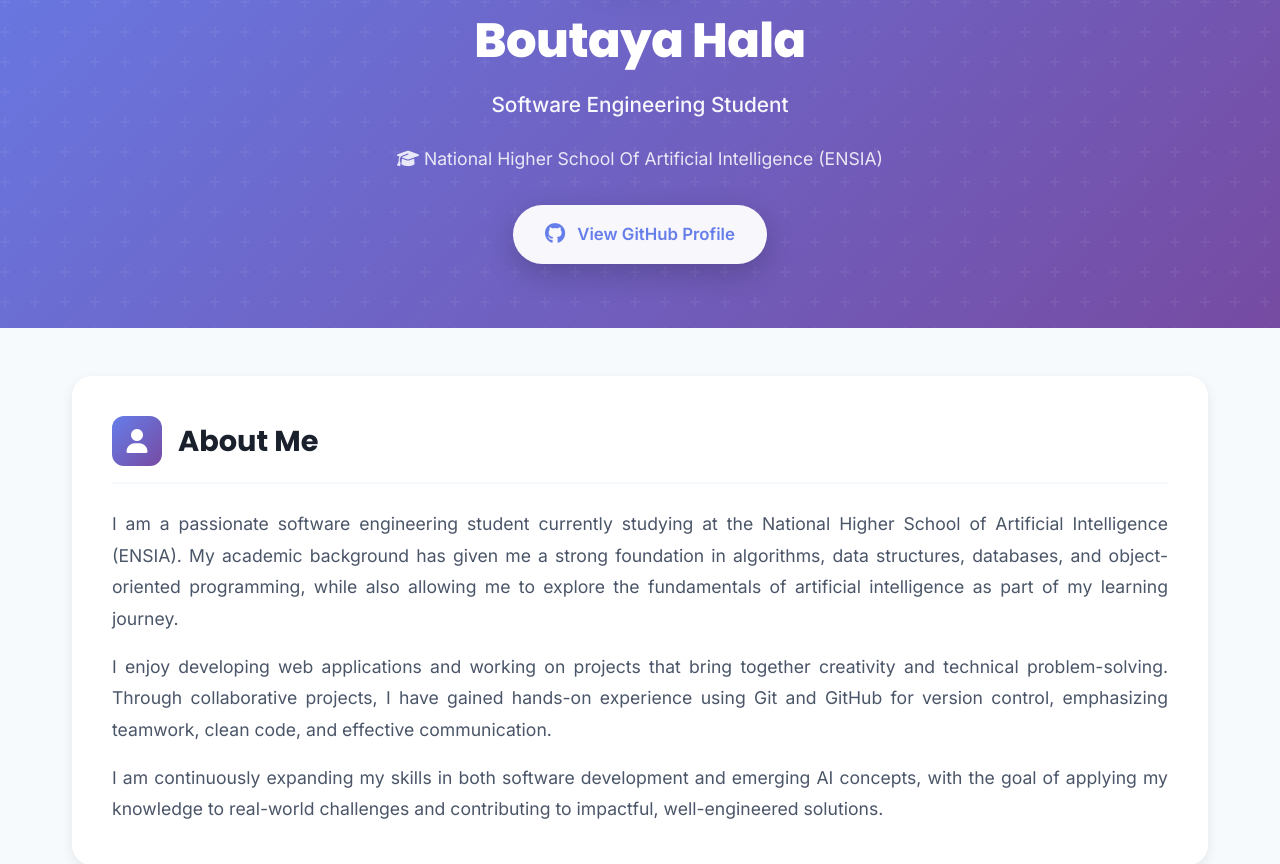
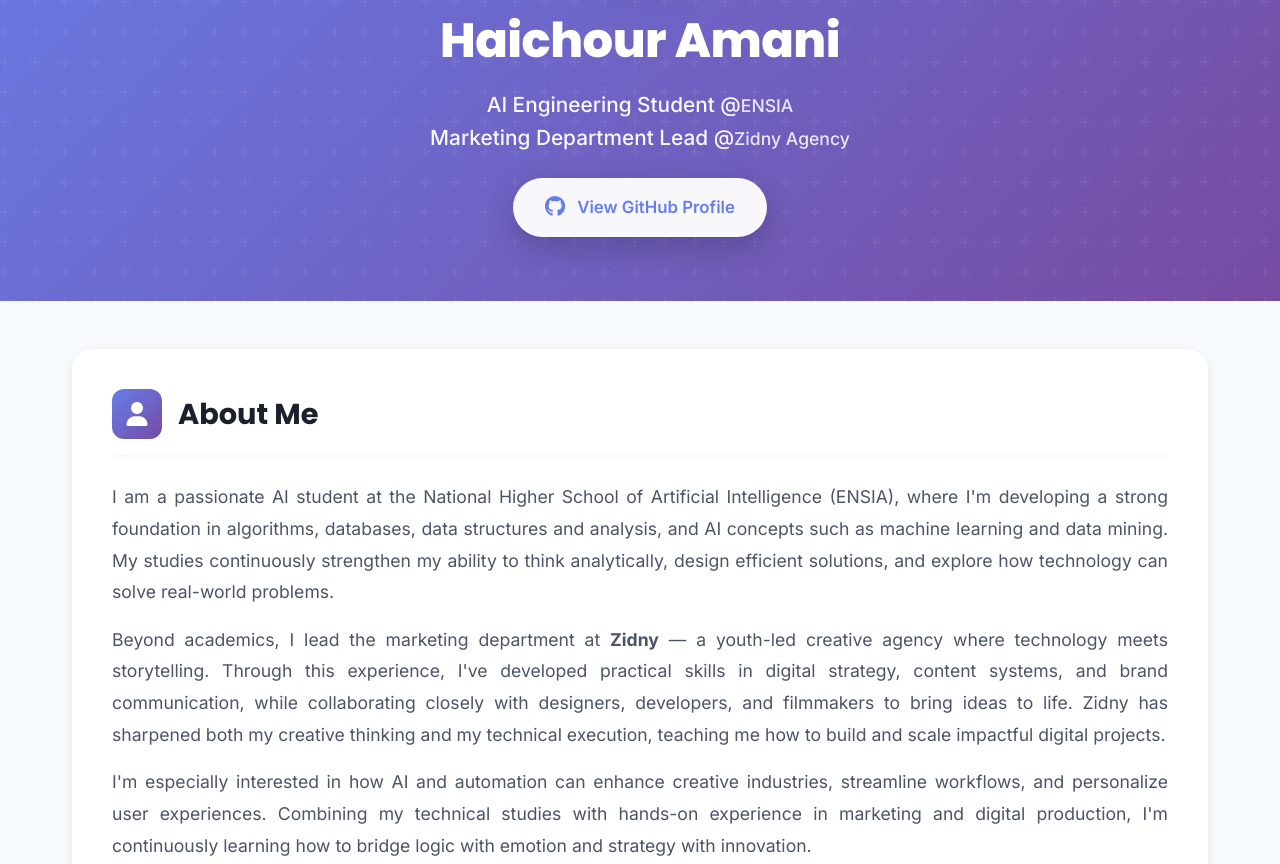
Before and after one commit to yahyaMMD/team-portfolio-project, a plain HTML site: page pages/haichour-amani.html in a window 1280 px wide. Shown: the part 273-1137 px from the top of the page. Drawn offline with Linux system fonts and the light colour scheme.

Commit message:
Update haichour-amani.html

```diff
--- a/pages/haichour-amani.html
+++ b/pages/haichour-amani.html
@@ -515,14 +515,14 @@
         <div class="profile-image-container">
           <i class="fas fa-user-circle"></i>
         </div>
-        <h1>Boutaya Hala</h1>
-        <p class="role">Software Engineering Student</p>
-        <p class="institution">
-          <i class="fas fa-graduation-cap"></i> National Higher School Of
-          Artificial Intelligence (ENSIA)
+        <h1>Haichour Amani</h1>
+<p class="role">
+  AI Engineering Student @<span class="institution">ENSIA</span> <br>
+  Marketing Department Lead @<span class="institution">Zidny Agency</span>
 </p>
+
         <a
-          href="https://github.com/hallaboutaya"
+          href="https://github.com/amanihaichour"
           target="_blank"
           rel="noopener noreferrer"
           class="github-link"
@@ -547,26 +547,26 @@
           </div>
           <div class="about-text">
           <p>
-              I am a passionate software engineering student currently studying
-              at the National Higher School of Artificial Intelligence (ENSIA).
-              My academic background has given me a strong foundation in
-              algorithms, data structures, databases, and object-oriented
-              programming, while also allowing me to explore the fundamentals of
-              artificial intelligence as part of my learning journey.
+           I am a passionate AI student at the National Higher School of Artificial Intelligence
+           (ENSIA), where I'm developing a strong foundation in algorithms, databases, data structures and analysis,
+           and AI concepts such as machine learning and data mining. My studies continuously
+           strengthen my ability to think analytically, design efficient solutions, and explore how
+           technology can solve real-world problems.
           </p>
           <p>
-              I enjoy developing web applications and working on projects that
-              bring together creativity and technical problem-solving. Through
-              collaborative projects, I have gained hands-on experience using
-              Git and GitHub for version control, emphasizing teamwork, clean
-              code, and effective communication.
+          Beyond academics, I lead the marketing department at <strong>Zidny</strong> — a youth-led creative agency where technology meets storytelling.
+          Through this experience, I've developed practical skills in digital strategy,
+          content systems, and brand communication, while collaborating closely with designers,
+          developers, and filmmakers to bring ideas to life. Zidny has sharpened both my creative
+          thinking and my technical execution, teaching me how to build and scale impactful digital projects.
           </p>
           <p>
-              I am continuously expanding my skills in both software development
-              and emerging AI concepts, with the goal of applying my knowledge
-              to real-world challenges and contributing to impactful,
-              well-engineered solutions.
+           I'm especially interested in how AI and automation can enhance creative industries,
+           streamline workflows, and personalize user experiences.
+           Combining my technical studies with hands-on experience in marketing and digital production,
+           I'm continuously learning how to bridge logic with emotion and strategy with innovation.
         </p>
+
           </div>
         </section>
 
@@ -585,10 +585,10 @@
             <div class="skills-list">
               <span class="skill-tag">C++</span>
               <span class="skill-tag">Python</span>
+              <span class="skill-tag">Dart</span>
               <span class="skill-tag">JavaScript</span>
               <span class="skill-tag">Java</span>
               <span class="skill-tag">PHP</span>
-              <span class="skill-tag">R</span>
             </div>
           </div>
 
@@ -609,6 +609,7 @@
             <h3><i class="fas fa-database"></i> Databases</h3>
             <div class="skills-list">
               <span class="skill-tag">MySQL</span>
+              <span class="skill-tag">Firebase</span>
             </div>
           </div>
 
@@ -623,15 +624,39 @@
             </div>
           </div>
 
+          <!-- AI & Data Tools -->
+            <div class="skills-category">
+            <h3><i class="fas fa-robot"></i> AI & Data Tools</h3>
+            <div class="skills-list">
+                <span class="skill-tag">TensorFlow</span>
+                <span class="skill-tag">Pandas</span>
+                <span class="skill-tag">NumPy</span>
+            </div>
+            </div>
+
           <!-- Core Concepts -->
           <div class="skills-category">
             <h3><i class="fas fa-brain"></i> Core Concepts & Methodologies</h3>
             <div class="skills-list">
               <span class="skill-tag">Data Structures</span>
+              <span class="skill-tag">Networks and Protocols</span>
               <span class="skill-tag">Algorithms</span>
               <span class="skill-tag">Object-Oriented Programming</span>
             </div>
           </div>
+
+          <!-- Creative & Strategy Skills -->
+            <div class="skills-category">
+            <h3><i class="fas fa-lightbulb"></i> Creative & Strategy Skills</h3>
+            <div class="skills-list">
+                <span class="skill-tag">Digital Marketing</span>
+                <span class="skill-tag">Content Strategy</span>
+                <span class="skill-tag">Brand Communication</span>
+                <span class="skill-tag">Storytelling</span>
+                <span class="skill-tag">Media Buying</span>
+            </div>
+            </div>
+
         </section>
       </div>
     </main>
```
Lines whose indentation alone changed are shown as unchanged.
